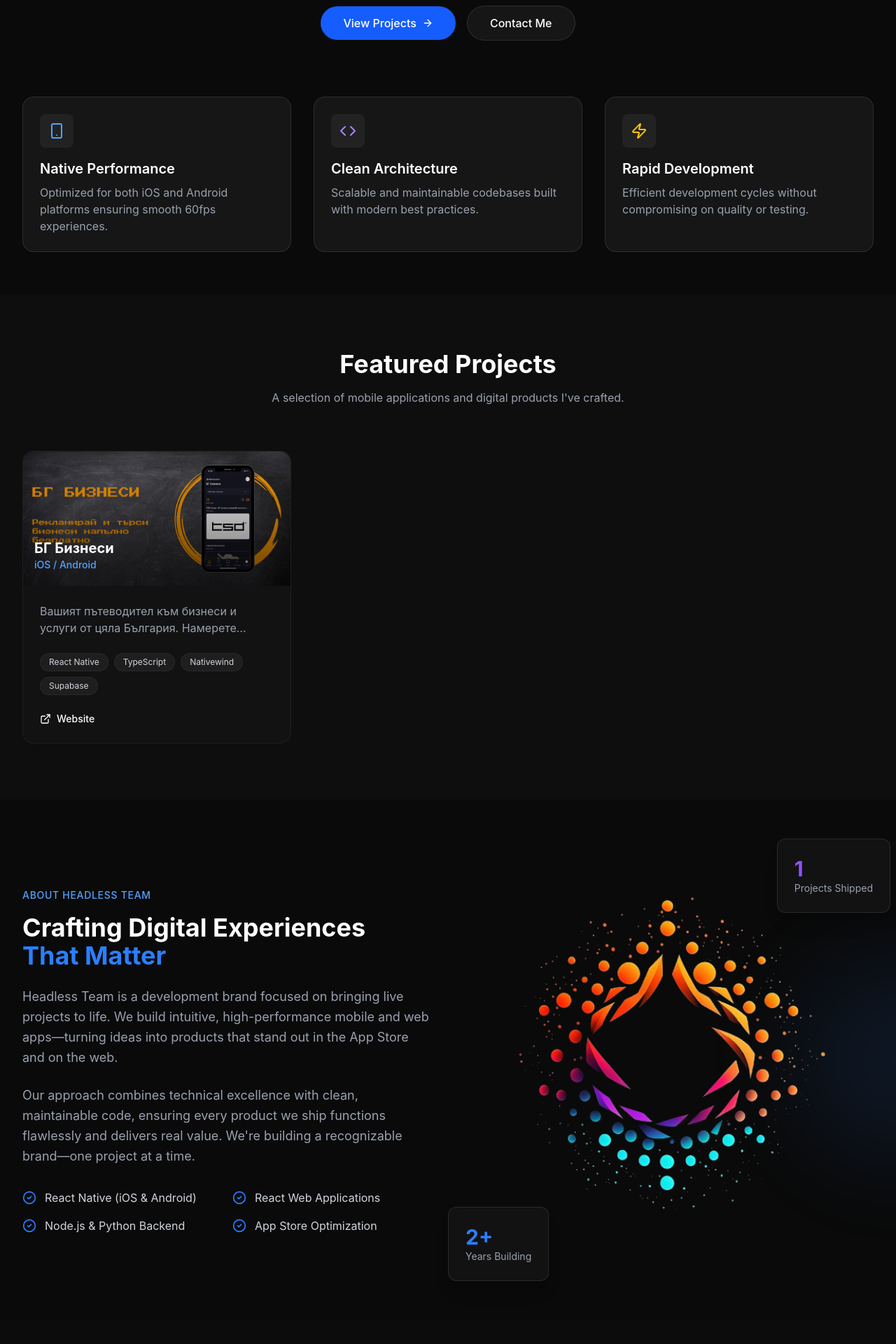
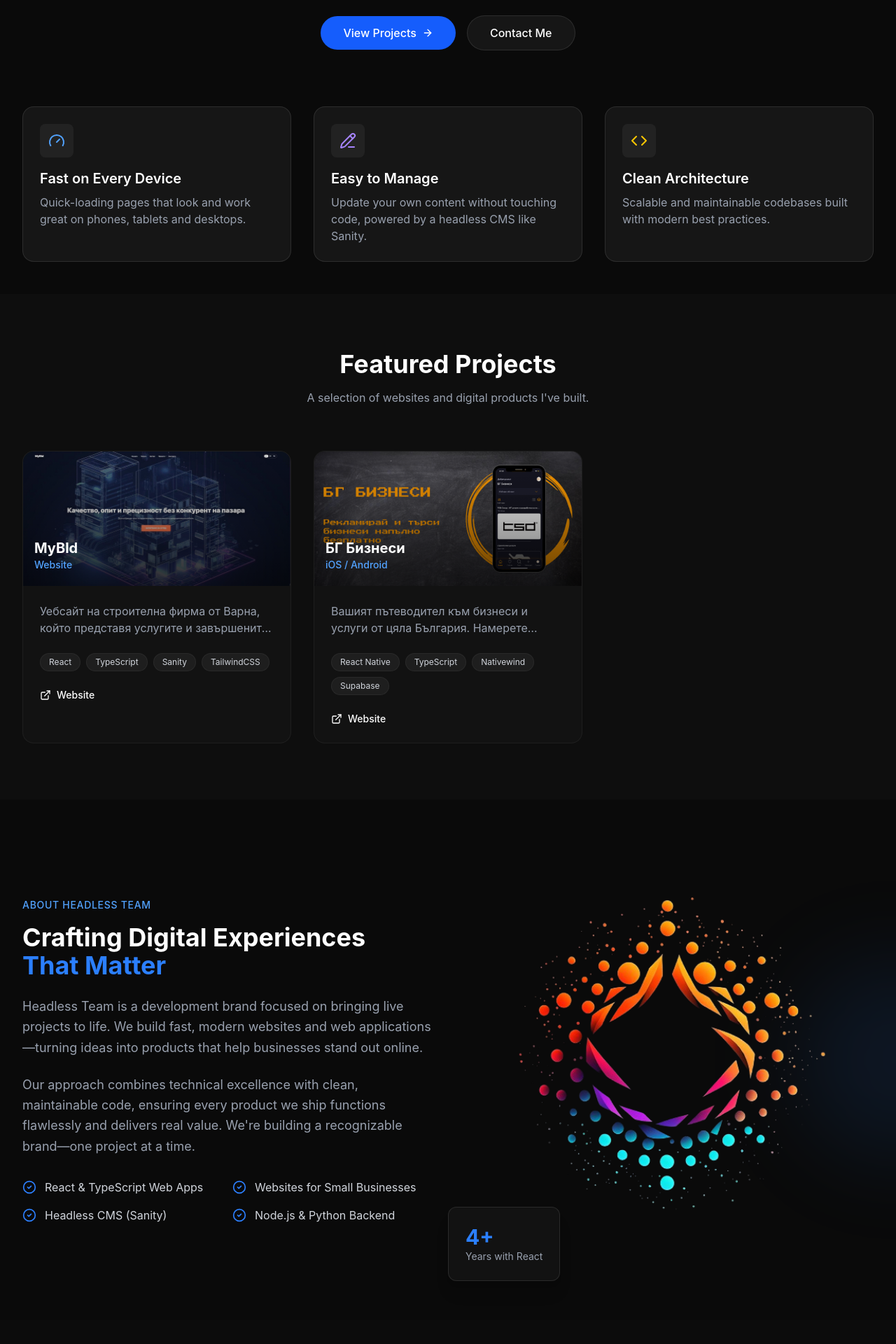
Before and after one commit to IvoTsochev/headlessteam, a React (Vite) app: page / in a window 1280 px wide. Shown: the part 380-2300 px from the top of the page at 70% size. Built offline with nearby package versions, Linux system fonts and the light colour scheme.

Commit message:
adding mybld project; content refactoring

```diff
--- a/src/components/Footer.tsx
+++ b/src/components/Footer.tsx
@@ -1,4 +1,5 @@
 import { Github, Linkedin } from 'lucide-react';
+import { socialLinks } from '../data/site';
 
 const Footer = () => {
   return (
@@ -15,10 +16,10 @@ const Footer = () => {
           </div>
 
           <div className="flex items-center gap-6">
-            <a href="https://github.com/IvoTsochev" target="_blank" className="text-gray-400 hover:text-white transition-colors">
+            <a href={socialLinks.github} target="_blank" className="text-gray-400 hover:text-white transition-colors">
               <Github size={20} />
             </a>
-            <a href="https://www.linkedin.com/in/ivaylotsochev/" target="_blank" className="text-gray-400 hover:text-white transition-colors">
+            <a href={socialLinks.linkedin} target="_blank" className="text-gray-400 hover:text-white transition-colors">
               <Linkedin size={20} />
             </a>
           </div>
--- /dev/null
+++ b/src/data/site.ts
@@ -0,0 +1,35 @@
+import bgBusinessCover from '../assets/images/projects/bg-business/bg-business-cover.png';
+import mybldCover from '../assets/images/projects/mybld/mybld-cover.jpg';
+
+export const contactEmail = 'ivaylo@headless.team';
+
+export const socialLinks = {
+  github: 'https://github.com/IvoTsochev',
+  linkedin: 'https://www.linkedin.com/in/ivaylotsochev/',
+};
+
+export const capabilities = [
+  "React & TypeScript Web Apps",
+  "Websites for Small Businesses",
+  "Headless CMS (Sanity)",
+  "Node.js & Python Backend"
+];
+
+export const projects = [
+  {
+    title: "MyBld",
+    category: "Website",
+    description: "Уебсайт на строителна фирма от Варна, който представя услугите и завършените ѝ проекти на български, английски и руски. Клиентът управлява съдържанието сам чрез Sanity CMS.",
+    image: mybldCover,
+    tags: ["React", "TypeScript", "Sanity", "TailwindCSS"],
+    links: { demo: "https://mybld.bg", github: "" }
+  },
+  {
+    title: "БГ Бизнеси",
+    category: "iOS / Android",
+    description: "Вашият пътеводител към бизнеси и услуги от цяла България. Намерете магазини, заведения, специалисти и още – бързо, лесно и безплатно.",
+    image: bgBusinessCover,
+    tags: ["React Native", "TypeScript", "Nativewind", "Supabase"],
+    links: { demo: "https://troyanskibiznesi.headless.team", github: "" }
+  }
+];
--- a/src/sections/About.tsx
+++ b/src/sections/About.tsx
@@ -1,15 +1,9 @@
 import { motion } from 'framer-motion';
 import { CheckCircle2 } from 'lucide-react';
+import { capabilities } from '../data/site';
 import headlessteamLogoTransparent from '../assets/images/headlessteam-logo-transparent.png';
 
 const About = () => {
-  const capabilities = [
-    "React Native (iOS & Android)",
-    "React Web Applications",
-    "Node.js & Python Backend",
-    "App Store Optimization"
-  ];
-
   return (
     <section id="about" className="py-20 bg-background relative overflow-hidden">
       {/* Decorative elements */}
@@ -32,8 +26,8 @@ const About = () => {
             </h2>
             <p className="text-gray-400 mb-6 text-lg leading-relaxed">
               Headless Team is a development brand focused on bringing live projects to life.
-              We build intuitive, high-performance mobile and web apps—turning ideas into products
-              that stand out in the App Store and on the web.
+              We build fast, modern websites and web applications—turning ideas into products
+              that help businesses stand out online.
             </p>
             <p className="text-gray-400 mb-8 text-lg leading-relaxed">
               Our approach combines technical excellence with clean, maintainable code, ensuring every
@@ -70,7 +64,7 @@ const About = () => {
               </div>
             </div>
 
-            {/* Floating stats cards - brand metrics */}
+            {/* Floating stats card */}
             <motion.div
               initial={{ y: 20, opacity: 0 }}
               whileInView={{ y: 0, opacity: 1 }}
@@ -78,19 +72,8 @@ const About = () => {
               transition={{ delay: 0.2, duration: 0.5 }}
               className="absolute -bottom-6 -left-6 bg-surface border border-white/10 p-6 rounded-xl shadow-xl"
             >
-              <div className="text-3xl font-bold text-blue-500">2+</div>
-              <div className="text-sm text-gray-400">Years Building</div>
-            </motion.div>
-
-            <motion.div
-              initial={{ y: -20, opacity: 0 }}
-              whileInView={{ y: 0, opacity: 1 }}
-              viewport={{ once: true }}
-              transition={{ delay: 0.3, duration: 0.5 }}
-              className="absolute -top-6 -right-6 bg-surface border border-white/10 p-6 rounded-xl shadow-xl"
-            >
-              <div className="text-3xl font-bold text-violet-500">1</div>
-              <div className="text-sm text-gray-400">Projects Shipped</div>
+              <div className="text-3xl font-bold text-blue-500">4+</div>
+              <div className="text-sm text-gray-400">Years with React</div>
             </motion.div>
           </motion.div>
         </div>
--- a/src/sections/Contact.tsx
+++ b/src/sections/Contact.tsx
@@ -1,5 +1,6 @@
 import { motion } from 'framer-motion';
 import { Mail } from 'lucide-react';
+import { contactEmail } from '../data/site';
 
 const Contact = () => {
   return (
@@ -26,7 +27,7 @@ const Contact = () => {
           className="flex justify-center"
         >
           <a
-            href="mailto:ivaylo@headless.team"
+            href={`mailto:${contactEmail}`}
             className="group flex items-center gap-4 px-8 py-6 rounded-2xl bg-white/5 border border-white/10 hover:border-blue-500/50 hover:bg-white/[0.07] transition-all max-w-md w-full"
           >
             <div className="p-3 rounded-lg bg-blue-500/10 text-blue-500 group-hover:bg-blue-500/20 transition-colors">
@@ -35,7 +36,7 @@ const Contact = () => {
             <div className="text-left flex-1 min-w-0">
               <h3 className="text-lg font-semibold mb-0.5">Email Me</h3>
               <p className="text-blue-400 group-hover:text-blue-300 transition-colors truncate">
-                ivaylo@headless.team
+                {contactEmail}
               </p>
             </div>
           </a>
--- a/src/sections/Hero.tsx
+++ b/src/sections/Hero.tsx
@@ -1,5 +1,5 @@
 import { motion } from 'framer-motion';
-import { ArrowRight, Smartphone, Code, Zap } from 'lucide-react';
+import { ArrowRight, Gauge, PencilLine, Code } from 'lucide-react';
 
 const Hero = () => {
   return (
@@ -17,9 +17,9 @@ const Hero = () => {
             transition={{ duration: 0.5, delay: 0.1 }}
             className="text-5xl md:text-7xl font-bold tracking-tight mb-6"
           >
-            Building the Future of <br />
+            Websites & Web Apps <br />
             <span className="bg-clip-text text-transparent bg-gradient-to-r from-blue-400 to-violet-500">
-              Mobile Experiences
+              Built to Work for You
             </span>
           </motion.h1>
 
@@ -29,8 +29,8 @@ const Hero = () => {
             transition={{ duration: 0.5, delay: 0.2 }}
             className="text-xl text-gray-400 max-w-2xl mx-auto mb-10"
           >
-            Specializing in high-performance iOS and Android applications.
-            Turning complex ideas into elegant, user-centric mobile solutions.
+            Custom websites and web applications built with React and TypeScript.
+            Fast, easy to manage, and made to grow with your business.
           </motion.p>
 
           <motion.div
@@ -64,19 +64,19 @@ const Hero = () => {
         >
           {[
             {
-              icon: <Smartphone className="w-6 h-6 text-blue-400" />,
-              title: "Native Performance",
-              description: "Optimized for both iOS and Android platforms ensuring smooth 60fps experiences."
+              icon: <Gauge className="w-6 h-6 text-blue-400" />,
+              title: "Fast on Every Device",
+              description: "Quick-loading pages that look and work great on phones, tablets and desktops."
             },
             {
-              icon: <Code className="w-6 h-6 text-violet-400" />,
+              icon: <PencilLine className="w-6 h-6 text-violet-400" />,
+              title: "Easy to Manage",
+              description: "Update your own content without touching code, powered by a headless CMS like Sanity."
+            },
+            {
+              icon: <Code className="w-6 h-6 text-yellow-400" />,
               title: "Clean Architecture",
               description: "Scalable and maintainable codebases built with modern best practices."
-            },
-            {
-              icon: <Zap className="w-6 h-6 text-yellow-400" />,
-              title: "Rapid Development",
-              description: "Efficient development cycles without compromising on quality or testing."
             }
           ].map((feature, index) => (
             <div key={index} className="p-6 rounded-2xl bg-white/5 border border-white/10 hover:border-white/20 transition-colors">
--- a/src/sections/Portfolio.tsx
+++ b/src/sections/Portfolio.tsx
@@ -1,18 +1,7 @@
 import { motion } from 'framer-motion';
 import { ExternalLink, Github } from 'lucide-react';
 
-import bgBusinessCover from '../assets/images/projects/bg-business/bg-business-cover.png';
-
-const projects = [
-  {
-    title: "БГ Бизнеси",
-    category: "iOS / Android",
-    description: "Вашият пътеводител към бизнеси и услуги от цяла България. Намерете магазини, заведения, специалисти и още – бързо, лесно и безплатно.",
-    image: bgBusinessCover,
-    tags: ["React Native", "TypeScript", "Nativewind", "Supabase"],
-    links: { demo: "https://troyanskibiznesi.headless.team", github: "" }
-  }
-];
+import { projects } from '../data/site';
 
 const Portfolio = () => {
   return (
@@ -27,7 +16,7 @@ const Portfolio = () => {
         >
           <h2 className="text-3xl md:text-4xl font-bold mb-4">Featured Projects</h2>
           <p className="text-gray-400 max-w-2xl mx-auto">
-            A selection of mobile applications and digital products I've crafted.
+            A selection of websites and digital products I've built.
           </p>
         </motion.div>
 
```
Also changed, not shown: src/assets/images/projects/mybld/mybld-cover.jpg (added), 1 other file (tests, documents, lock files or other folders).
